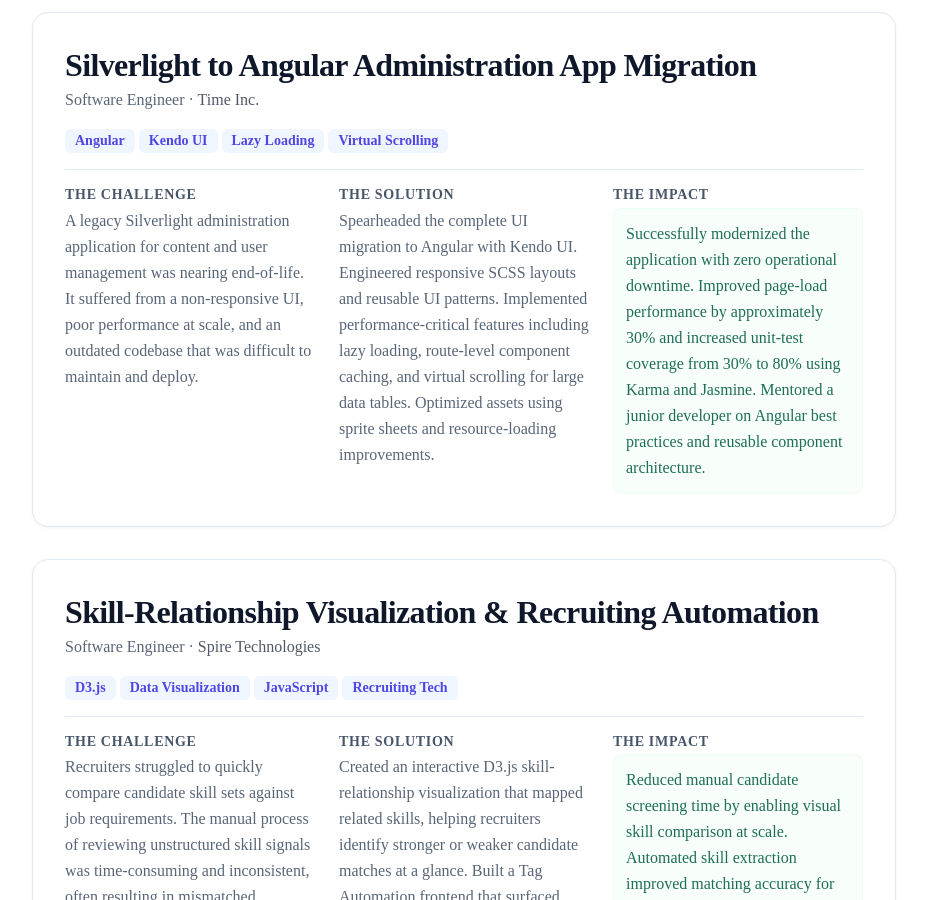
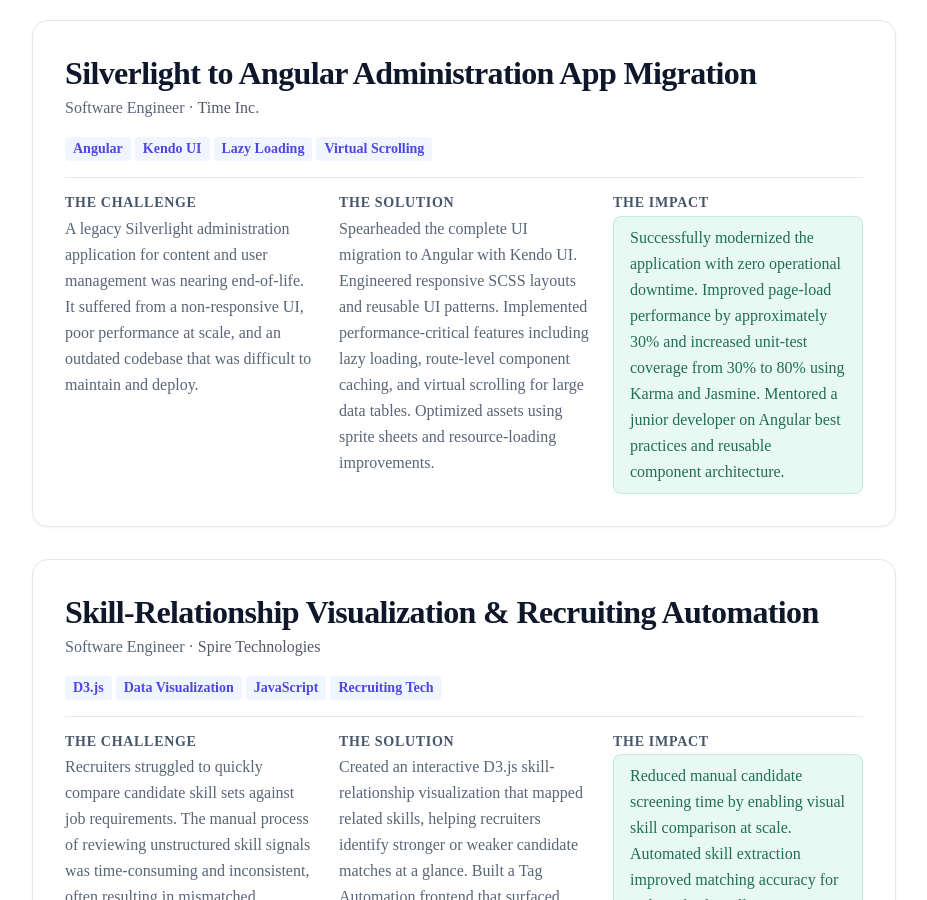
Before and after one commit to svinayaka/siddi-vinayaka.dev, a Next.js app: page /en/case-studies in a window 1280 px wide. Shown: the part 1900-2800 px from the top of the page, without its empty margins (176-1103 px from the left). Built offline with nearby package versions, Linux system fonts and the light colour scheme.

Commit message:
refactor: standardize spacing, border-radius, and color variables in case-studies and footer modules

```diff
--- a/app/[lang]/case-studies/page.module.css
+++ b/app/[lang]/case-studies/page.module.css
@@ -9,7 +9,7 @@
 .backLink {
   display: inline-flex;
   align-items: center;
-  gap: 0.5rem;
+  gap: var(--spacing-sm);
   color: var(--primary);
   text-decoration: none;
   font-weight: var(--font-weight-medium);
@@ -37,7 +37,7 @@
   display: flex;
   flex-direction: column;
   gap: var(--spacing-xl);
-  padding: 40px var(--spacing-md);
+  padding: var(--spacing-2xl) var(--spacing-md);
 }
 
 .casesHeader {
@@ -66,10 +66,10 @@
 }
 
 .caseCard {
-  background-color: #ffffff;
+  background-color: var(--white);
   border: 1px solid var(--border);
-  border-radius: 16px;
-  padding: 24px;
+  border-radius: var(--radius-lg);
+  padding: var(--spacing-lg);
   box-shadow: 0 1px 3px rgba(0, 0, 0, 0.05);
   transition: transform 0.2s ease, box-shadow 0.2s ease;
   display: flex;
@@ -83,13 +83,13 @@
 
 @media (min-width: 768px) {
   .caseCard {
-    padding: 32px;
+    padding: var(--spacing-xl);
   }
 }
 
 @media (prefers-color-scheme: dark) {
   .caseCard {
-    background-color: #0b0f19;
+    background-color: var(--slate-900);
     border-color: var(--border-dark);
   }
 }
@@ -138,13 +138,13 @@
   color: var(--primary);
   font-size: var(--font-size-xs);
   font-weight: var(--font-weight-semibold);
-  padding: 4px 10px;
-  border-radius: 6px;
+  padding: var(--spacing-xs) var(--spacing-sm);
+  border-radius: var(--radius-xs);
 }
 
 @media (prefers-color-scheme: dark) {
   .tag {
-    background-color: rgba(99, 102, 241, 0.15);
+    background-color: color-mix(in srgb, var(--indigo-500) 15%, transparent);
     color: var(--indigo-300);
   }
 }
@@ -193,23 +193,23 @@
 
 @media (prefers-color-scheme: dark) {
   .caseCardColumnText {
-    color: #d1d5db;
+    color: var(--slate-300);
   }
 }
 
 .impactHighlight {
   font-weight: var(--font-weight-medium);
-  color: #065f46;
-  background-color: rgba(240, 253, 244, 0.5);
-  border: 1px solid rgba(220, 252, 231, 0.5);
-  padding: 12px;
-  border-radius: 8px;
+  color: var(--emerald-800);
+  background-color: color-mix(in srgb, var(--emerald-500) 10%, transparent);
+  border: 1px solid color-mix(in srgb, var(--emerald-500) 20%, transparent);
+  padding: var(--spacing-sm) var(--spacing-md);
+  border-radius: var(--radius-sm);
 }
 
 @media (prefers-color-scheme: dark) {
   .impactHighlight {
-    color: #a7f3d0;
-    background-color: rgba(6, 78, 59, 0.2);
-    border-color: rgba(4, 120, 87, 0.3);
+    color: var(--emerald-200);
+    background-color: color-mix(in srgb, var(--emerald-500) 15%, transparent);
+    border-color: color-mix(in srgb, var(--emerald-500) 25%, transparent);
   }
 }
--- a/components/Footer.module.css
+++ b/components/Footer.module.css
@@ -1,7 +1,7 @@
 .footerContainer {
   background-color: rgba(0, 0, 0, 0.05);
   border-top: 1px solid rgba(0, 0, 0, 0.1);
-  padding: 20px;
+  padding: var(--spacing-lg);
   width: 100%;
 }
 
```
